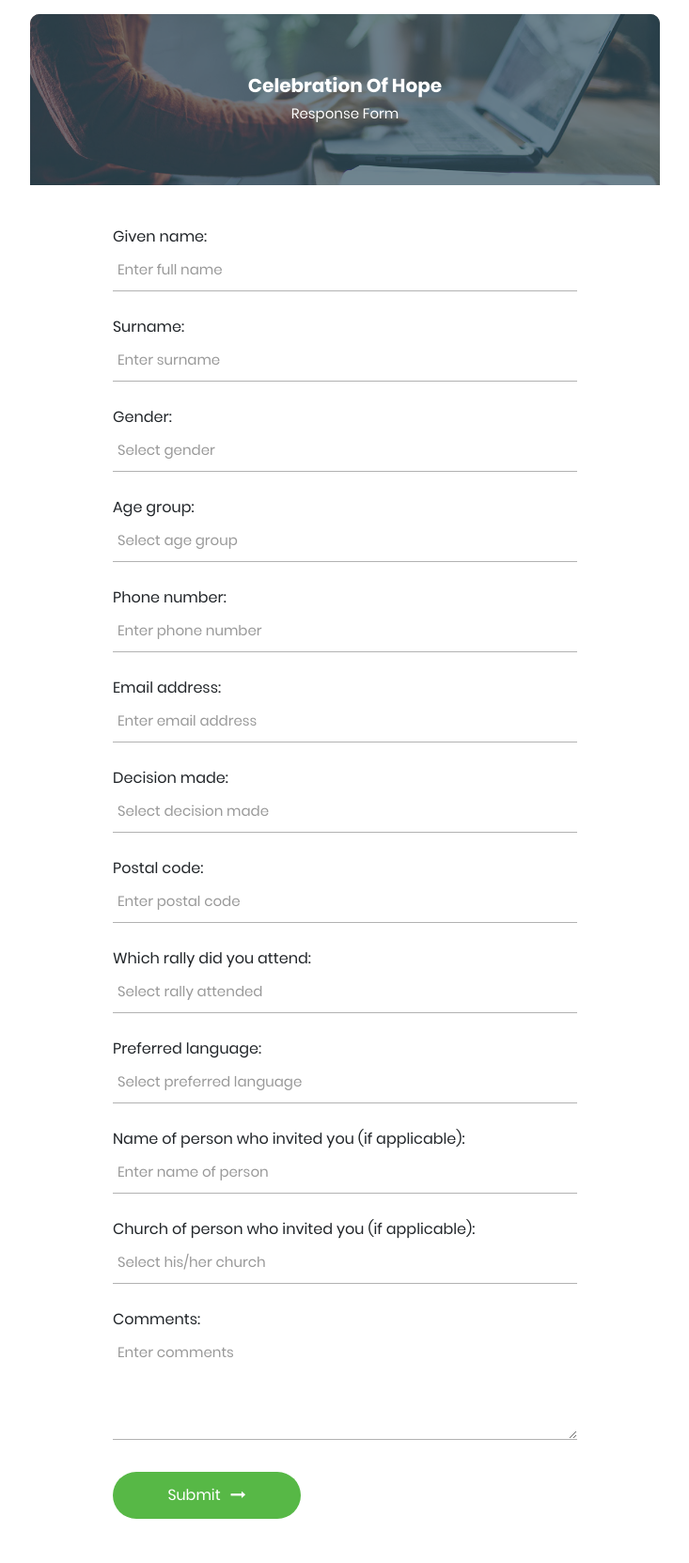
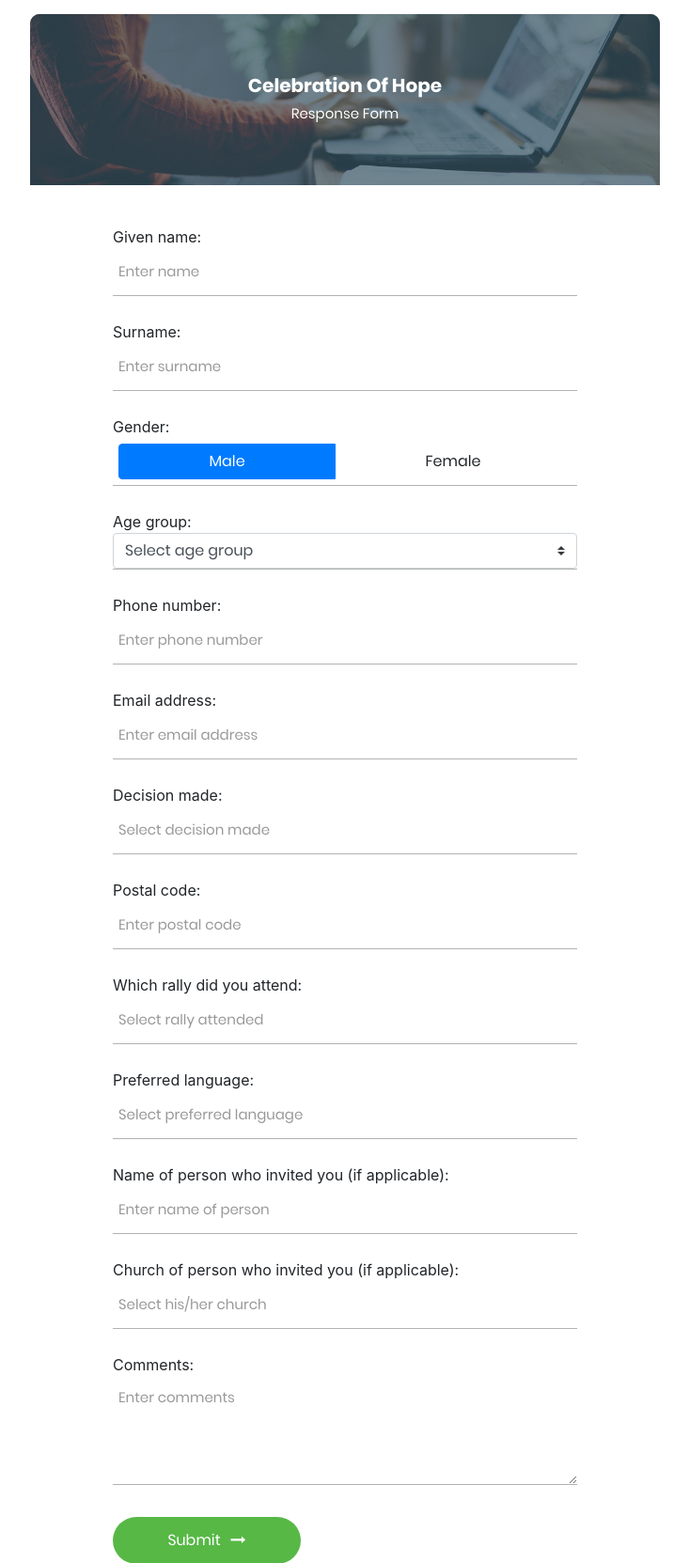
Before and after one commit to JKOK005/COH-form, a Flask app: page / in a window 1280 px wide. Shown: the top 1663 px of the page at 94% size, without its empty margins (273-1006 px from the left). Before the commit the page ends 1616 px from the top, so only its background shows below. Run offline with Flask 2, Linux system fonts and the light colour scheme; some libraries are stand-ins or nearby versions.

Commit message:
Further commits for form

```diff
--- a/app.py
+++ b/app.py
@@ -1,15 +1,23 @@
-from flask import Flask, render_template, request, abort
+from flask import Flask, render_template, request
+from submission.PostUtils import PostUtils
 import os
+import requests as req
 
 app = Flask(__name__)
 
-@app.route('/')
+@app.route('/', methods=["GET"])
 def render_form_template():
-	if request.method == "GET":
-		app.logger.debug("Rendering main form")
-		return render_template('form.html')
+	app.logger.debug("Rendering main form")
+	return render_template('form.html')
+
+@app.route('/form-submission', methods=["POST"])
+def submit_form():
+	form_data = request.json
+	resp = PostUtils.dispatch(form_data=form_data)
+	if resp == req.codes.ok:
+		return render_template('post_submission.html')
 	else:
-		abort(404)
+		return render_template('post_submission.html')
 
 @app.route('/heart-beat')
 def heart_beat():
--- a/static/css/main.css
+++ b/static/css/main.css
@@ -283,7 +283,7 @@ iframe {
   display: block;
   width: 100%;
   background: transparent;
-  padding: 0 5px;
+  padding: 6px;
 }
 
 .focus-input100 {
@@ -316,7 +316,7 @@ iframe {
 
 /*---------------------------------------------*/
 input.input100 {
-  height: 45px;
+  height: 50px;
 }
 
 
--- a/static/js/main.js
+++ b/static/js/main.js
@@ -1,7 +1,6 @@
 
 (function ($) {
     "use strict";
-
     /*==================================================================
     [ Focus Contact2 ]*/
     $('.input100').each(function(){
@@ -64,5 +63,11 @@
         $(thisAlert).removeClass('alert-validate');
     }
 
-
+    $('.gender').click(function() {
+        $(this).find('.btn').toggleClass('active');
+        if ($(this).find('.btn-primary').length>0) {
+            $(this).find('.btn').toggleClass('btn-primary');
+        }
+        $(this).find('.btn').toggleClass('btn-default');
+    });
 })(jQuery);
--- a/templates/form.html
+++ b/templates/form.html
@@ -15,6 +15,7 @@
 	<link rel="stylesheet" type="text/css" href="{{url_for('static', filename='vendor/daterangepicker/daterangepicker.css')}}">
 	<link rel="stylesheet" type="text/css" href="{{url_for('static', filename='css/util.css')}}">
 	<link rel="stylesheet" type="text/css" href="{{url_for('static', filename='css/main.css')}}">
+	<link rel="stylesheet" href="https://stackpath.bootstrapcdn.com/bootstrap/4.3.1/css/bootstrap.min.css" integrity="sha384-ggOyR0iXCbMQv3Xipma34MD+dH/1fQ784/j6cY/iJTQUOhcWr7x9JvoRxT2MZw1T" crossorigin="anonymous">
 </head>
 <body>
 	<div class="container-contact100">
@@ -32,7 +33,7 @@
 			<form class="contact100-form validate-form">
 				<div class="wrap-input100 validate-input" data-validate="Name is required">
 					<span>Given name:</span>
-					<input class="input100" type="text" name="name" placeholder="Enter full name">
+					<input class="input100" type="text" name="name" placeholder="Enter name">
 					<span class="focus-input100"></span>
 				</div>
 
@@ -44,13 +45,21 @@
 
 				<div class="wrap-input100 validate-input" data-validate = "Please select gender">
 					<span>Gender:</span>
-					<input class="input100" type="text" name="gender" placeholder="Select gender">
+					<div class="btn-group btn-toggle gender input100">
+					  <input type="button" name="gender" class="btn btn-primary" value="Male">
+					  <input type="button" name="gender" class="btn btn-default" value="Female">
+					</div>
 					<span class="focus-input100"></span>
 				</div>
 
 				<div class="wrap-input100 validate-input" data-validate = "Please select age group">
 					<span>Age group:</span>
-					<input class="input100" name="age_group" placeholder="Select age group"></input>
+					<select class="input100 browser-default custom-select">
+						<option selected>Select age group</option>
+						<option value="1">One</option>
+						<option value="2">Two</option>
+						<option value="3">Three</option>
+					</select>
 					<span class="focus-input100"></span>
 				</div>
 
@@ -131,6 +140,8 @@
 	<script src="{{url_for('static', filename='vendor/countdowntime/countdowntime.js')}}"></script>
 	<script src="{{url_for('static', filename='js/map-custom.js')}}"></script>
 	<script src="{{url_for('static', filename='js/main.js')}}"></script>
+	<script src="https://ajax.googleapis.com/ajax/libs/jquery/3.4.0/jquery.min.js"></script>
+ 	<script src="https://maxcdn.bootstrapcdn.com/bootstrap/3.4.0/js/bootstrap.min.js"></script>
 
 	<script>
 	  window.dataLayer = window.dataLayer || [];
```
Also changed, not shown: submission/PostUtils.py (added, +8 -0 lines), templates/post_submission.html (added, +10 -0 lines), submission/__init__.py (added), 3 other files.
